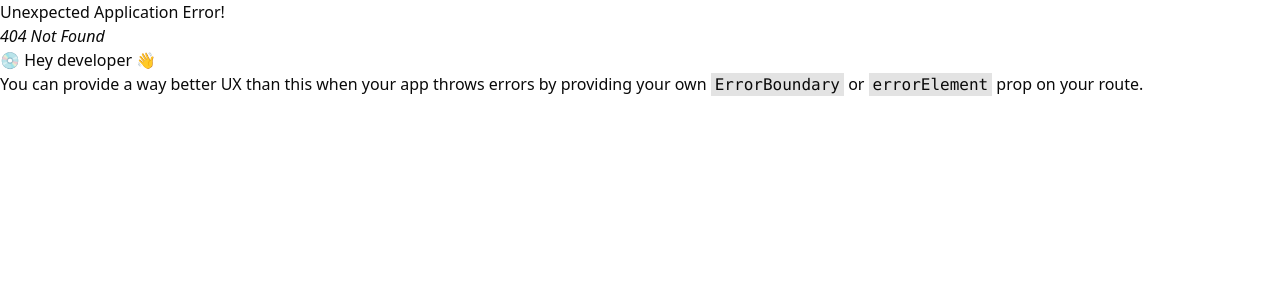
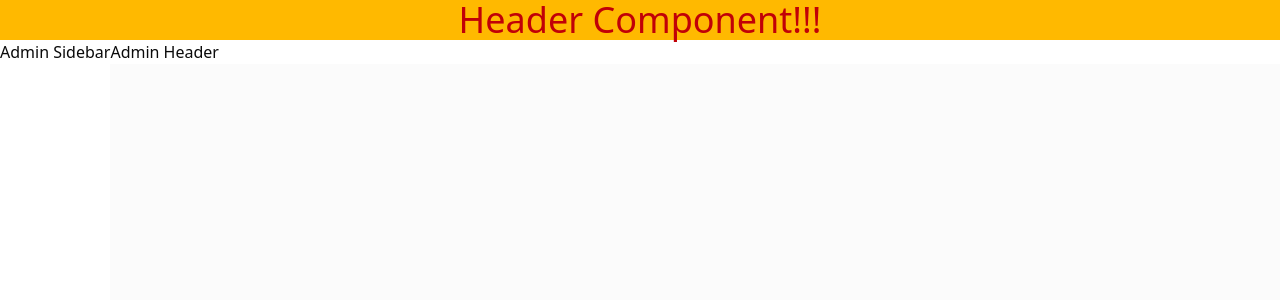
Before and after one commit to RishabhKumarDev/e-commerce, a React (Vite) app in the folder client/: page /admin in a window 1280 px wide. Before the commit this address had no page. Shown: the top 300 px of the page. Built offline with nearby package versions, Linux system fonts and the light colour scheme.

Commit message:
chore(admin): add Admin basic layout, routes, pages and components.

```diff
--- /dev/null
+++ b/client/src/components/admin-view/Header.jsx
@@ -0,0 +1,9 @@
+function AdminHeader() {
+  return (
+    <div>
+      <h1> Admin Header</h1>
+    </div>
+  );
+}
+
+export default AdminHeader;
--- /dev/null
+++ b/client/src/components/admin-view/Sidebar.jsx
@@ -0,0 +1,9 @@
+function AdminSidebar() {
+  return (
+    <h1>
+      <h1>Admin Sidebar</h1>
+    </h1>
+  );
+}
+
+export default AdminSidebar;
--- a/client/src/components/admin-view/layout.jsx
+++ b/client/src/components/admin-view/layout.jsx
@@ -0,0 +1,21 @@
+import { Outlet } from "react-router-dom";
+import AdminHeader from "./Header";
+import AdminSidebar from "./Sidebar";
+
+function AdminLayout() {
+  return (
+    <div className="flex w-full min-h-screen">
+      {/* Admin sidebar */}
+      <AdminSidebar />
+      <div className="flex flex-col flex-1">
+        {/* Admin Header */}
+        <AdminHeader />
+        <main className="flex flex-1 p-4 bg-muted/40 md:p-6">
+          <Outlet />
+        </main>
+      </div>
+    </div>
+  );
+}
+
+export default AdminLayout;
--- a/client/src/main.jsx
+++ b/client/src/main.jsx
@@ -10,6 +10,11 @@ import App from "./App.jsx";
 import AuthLogin from "./pages/auth/login";
 import AuthLayout from "./components/auth/Layout";
 import AuthRegister from "./pages/auth/Register";
+import AdimnDashboard from "./pages/admin-view/Dashboard";
+import AdminOrders from "./pages/admin-view/Orders";
+import AdminProducts from "./pages/admin-view/Projucts";
+import AdminLayout from "./components/admin-view/layout";
+import AdminFeatures from "./pages/admin-view/Features";
 
 const router = createBrowserRouter([
   {
@@ -19,8 +24,18 @@ const router = createBrowserRouter([
       {
         Component: AuthLayout,
         children: [
-          { path:"login",  Component: AuthLogin },
+          { path: "login", Component: AuthLogin },
           { path: "register", Component: AuthRegister },
+        ],
+      },
+      {
+        path: "/admin",
+        Component: AdminLayout,
+        children: [
+          { path: "dashboard", Component: AdimnDashboard },
+          { path: "orders", Component: AdminOrders },
+          { path: "products", Component: AdminProducts },
+          { path: "features", Component: AdminFeatures },
         ],
       },
     ],
--- /dev/null
+++ b/client/src/pages/admin-view/Dashboard.jsx
@@ -0,0 +1,9 @@
+function AdimnDashboard() {
+    return (
+        <div>
+            <h1> Admin Dashboard</h1>
+        </div>
+     );
+}
+
+export default AdimnDashboard;
--- /dev/null
+++ b/client/src/pages/admin-view/Features.jsx
@@ -0,0 +1,7 @@
+function AdminFeatures() {
+    return (
+        <h1>Admin Features</h1>
+     );
+}
+
+export default AdminFeatures;
--- /dev/null
+++ b/client/src/pages/admin-view/Orders.jsx
@@ -0,0 +1,9 @@
+function AdminOrders() {
+    return (
+        <div>
+            <h1>Admin Orders</h1>
+        </div>
+     );
+}
+
+export default AdminOrders;
--- /dev/null
+++ b/client/src/pages/admin-view/Projucts.jsx
@@ -0,0 +1,5 @@
+function AdminProducts() {
+    return ( <div><h1> Admin Products</h1></div> );
+}
+
+export default AdminProducts;
```
